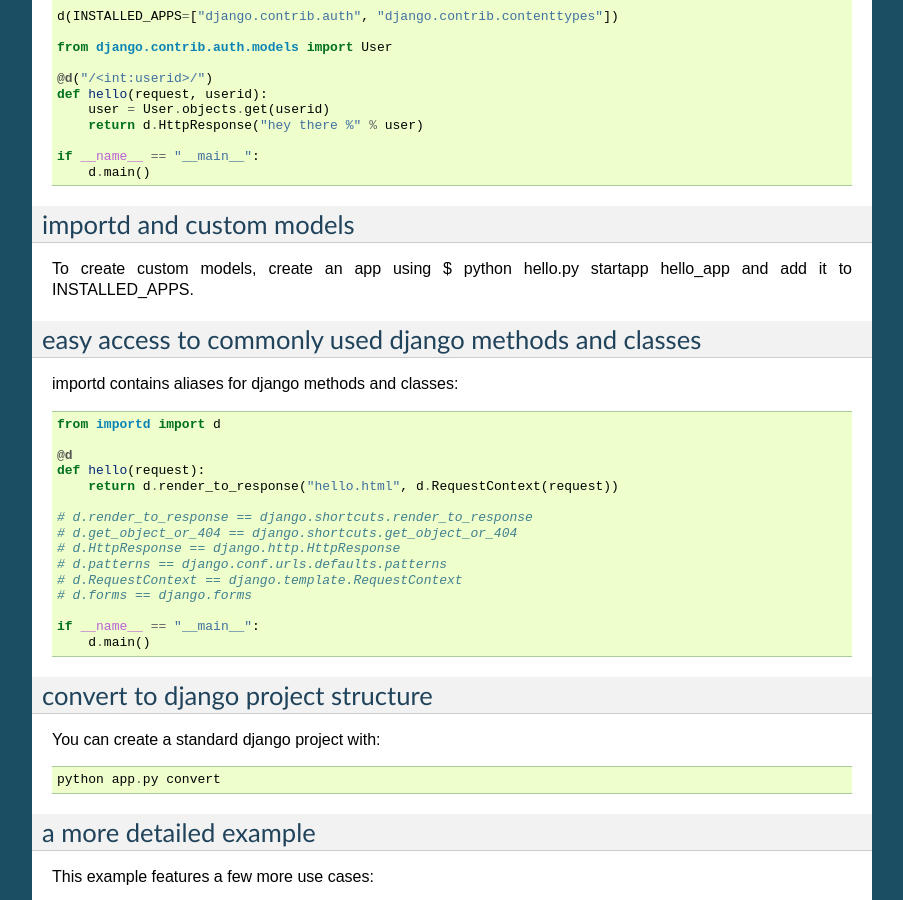
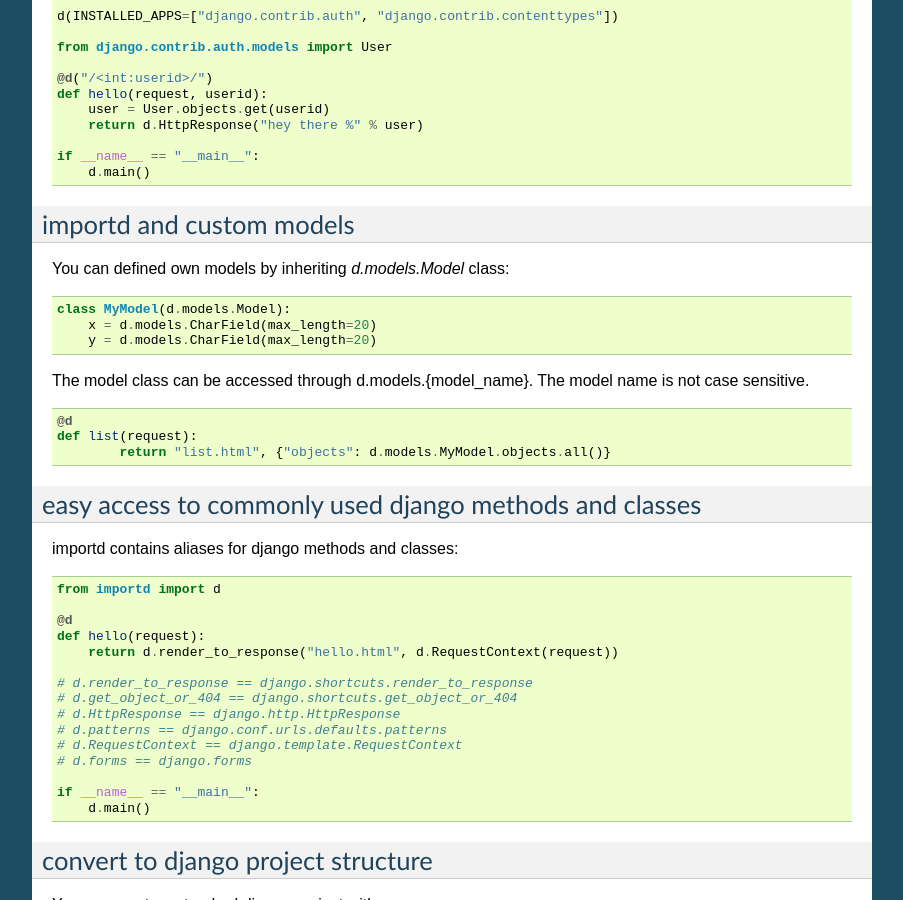
Before and after one commit to amitu/importd, a Sphinx documentation site: the page built from docs/source/index.rst, in a window 1280 px wide and 900 px high, scrolled down 6653 px. Shown: the whole window, without its empty margins (198-1101 px from the left). Built offline with Sphinx 7.4.7, drawn with Linux system fonts in a browser that asks for light colours.

Commit message:
Custom models operation added to docs

```diff
--- a/docs/source/index.rst
+++ b/docs/source/index.rst
@@ -440,8 +440,20 @@
 importd and custom models
 -------------------------
 
-To create custom models, create an app using $ python hello.py startapp
-hello_app and add it to INSTALLED_APPS.
+You can defined own models by inheriting `d.models.Model` class::
+
+    class MyModel(d.models.Model):
+        x = d.models.CharField(max_length=20)
+        y = d.models.CharField(max_length=20)
+
+The model class can be accessed through d.models.{model_name}.
+The model name is not case sensitive.
+
+.. code::
+
+    @d
+    def list(request):
+	    return "list.html", {"objects": d.models.MyModel.objects.all()}
 
 easy access to commonly used django methods and classes
 -------------------------------------------------------
```
